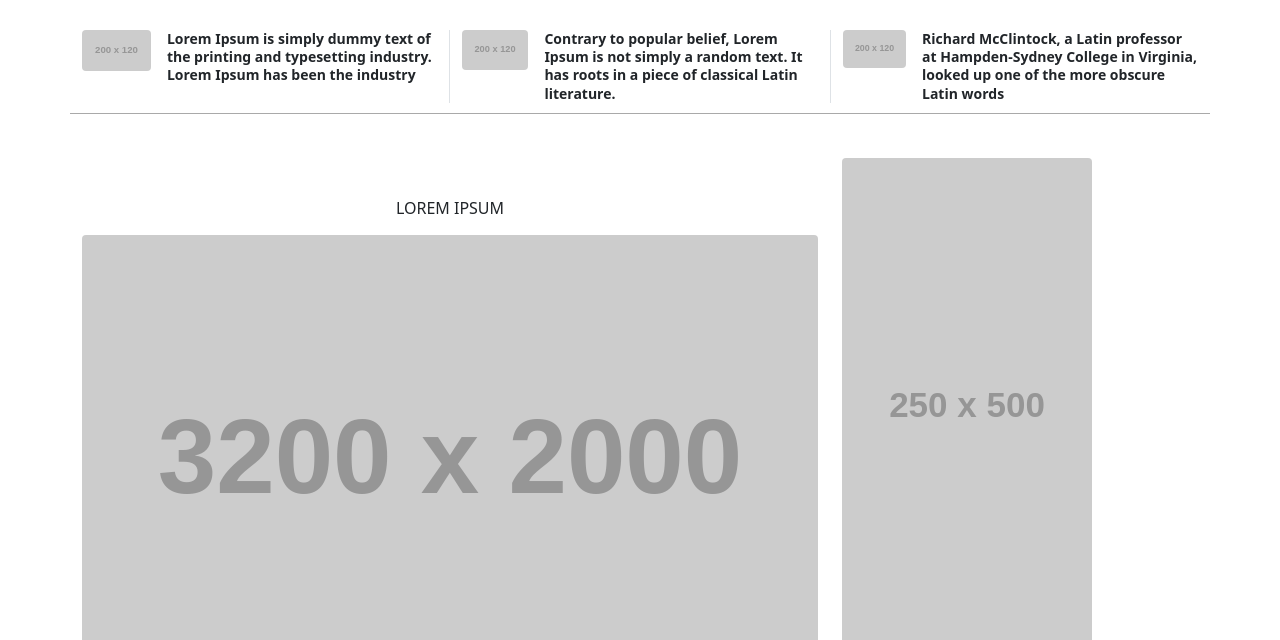
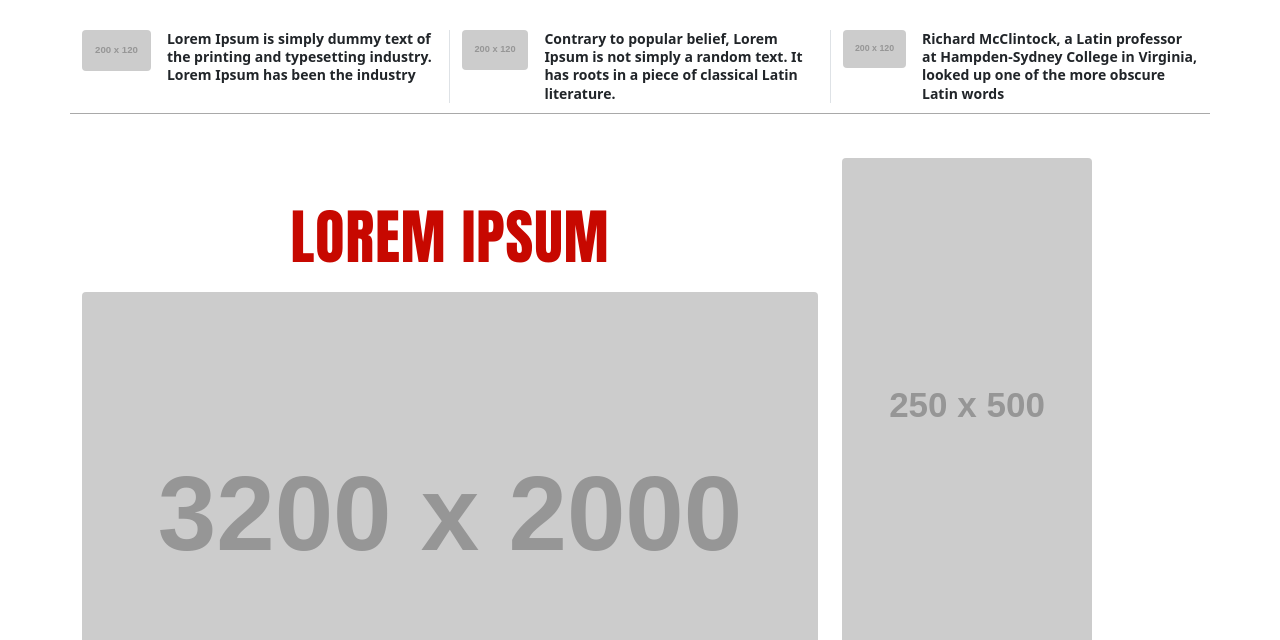
Before and after one commit to manvimoga/nypost, a website built with webpack: page index.html in a window 1280 px wide. Shown: the part 160-800 px from the top of the page. Built offline with nearby package versions, Linux system fonts and the light colour scheme; placeholder pictures from the web are drawn by us.

Commit message:
Update style.css

```diff
--- a/css/style.css
+++ b/css/style.css
@@ -473,3 +473,19 @@ body {
     justify-content: center;
   }
 }
+
+.footer-social a {
+  font-size: 22px;
+  margin-left: 12px;
+  color: #333;
+  transition: 0.2s;
+}
+
+.font-biggest {
+  font-family: 'Anton', sans-serif;
+  font-size: 60px;
+  font-weight: 400;
+  letter-spacing: 1px;
+  color: #c70800;
+  text-transform: uppercase;
+}
```
